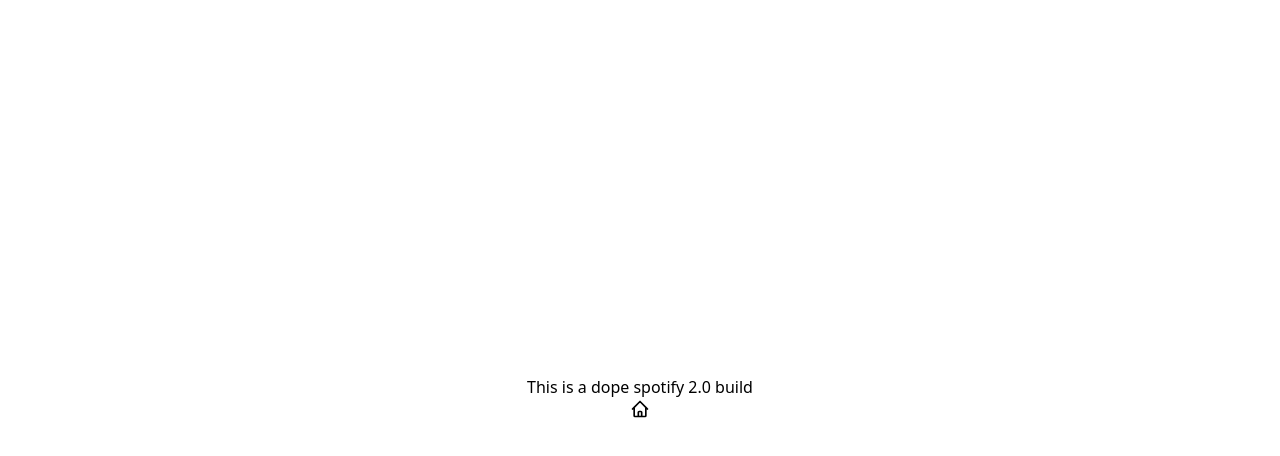
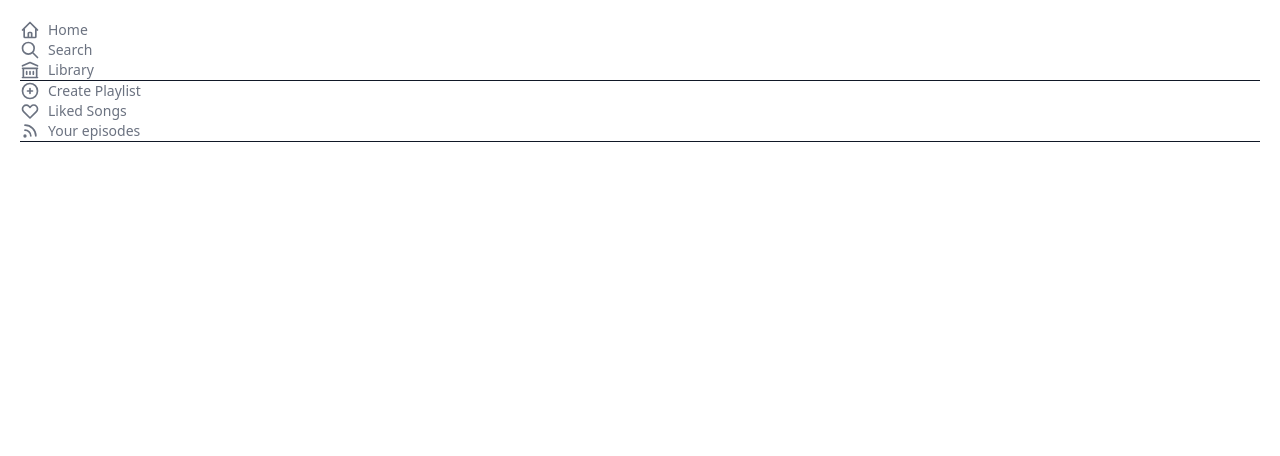
Before and after one commit to RohitV5/Spotify_NextJS, a Next.js app: page / in a window 1280 px wide. Shown: the top 456 px of the page. Built offline with nearby package versions, Linux system fonts and the light colour scheme.

Commit message:
feat: Sidebar icons buttons

```diff
--- a/components/Sidebar.tsx
+++ b/components/Sidebar.tsx
@@ -1,17 +1,60 @@
 import {
   HomeIcon,
-  // SearchIcon,
-  // LibraryIcon,
-  // PlusCircleIcon,
+  SearchIcon,
+  LibraryIcon,
+  PlusCircleIcon,
+  HeartIcon,
+  RssIcon,
 } from '@heroicons/react/outline';
 
 const Sidebar = function () {
   return (
-    <div>
+    <div className="p-5 text-sm text-gray-500">
       <div>
-        <button type="button">
-          <HomeIcon className="h-5 w-5" />
+        <button
+          type="button"
+          className="flex items-center space-x-2 hover:text-white"
+        >
+          <HomeIcon className="w-5 h-5" />
+          <p>Home</p>
         </button>
+        <button
+          type="button"
+          className="flex items-center space-x-2 hover:text-white"
+        >
+          <SearchIcon className="w-5 h-5" />
+          <p>Search</p>
+        </button>
+        <button
+          type="button"
+          className="flex items-center space-x-2 hover:text-white"
+        >
+          <LibraryIcon className="w-5 h-5" />
+          <p>Library</p>
+        </button>
+        <hr className="border-t-[0.1px] border-gray-900" />
+        <button
+          type="button"
+          className="flex items-center space-x-2 hover:text-white"
+        >
+          <PlusCircleIcon className="w-5 h-5" />
+          <p>Create Playlist</p>
+        </button>
+        <button
+          type="button"
+          className="flex items-center space-x-2 hover:text-white"
+        >
+          <HeartIcon className="w-5 h-5" />
+          <p>Liked Songs</p>
+        </button>
+        <button
+          type="button"
+          className="flex items-center space-x-2 hover:text-white"
+        >
+          <RssIcon className="w-5 h-5" />
+          <p>Your episodes</p>
+        </button>
+        <hr className="border-t-[0.1px] border-gray-900" />
       </div>
     </div>
   );
--- a/pages/index.tsx
+++ b/pages/index.tsx
@@ -5,12 +5,11 @@
 // eslint-disable-next-line react/function-component-definition
 const Home: NextPage = () => (
   // eslint-disable-next-line prettier/prettier
-  <div className="flex flex-col items-center justify-center min-h-screen py-2">
+  <div className="">
     <Head>
       <title>Create Next App</title>
       <link rel="icon" href="/favicon.ico" />
     </Head>
-    <h1>This is a dope spotify 2.0 build</h1>
     <main>
       <Sidebar />
       {/* Center  */}
```
Also changed, not shown: .eslintrc.json.
